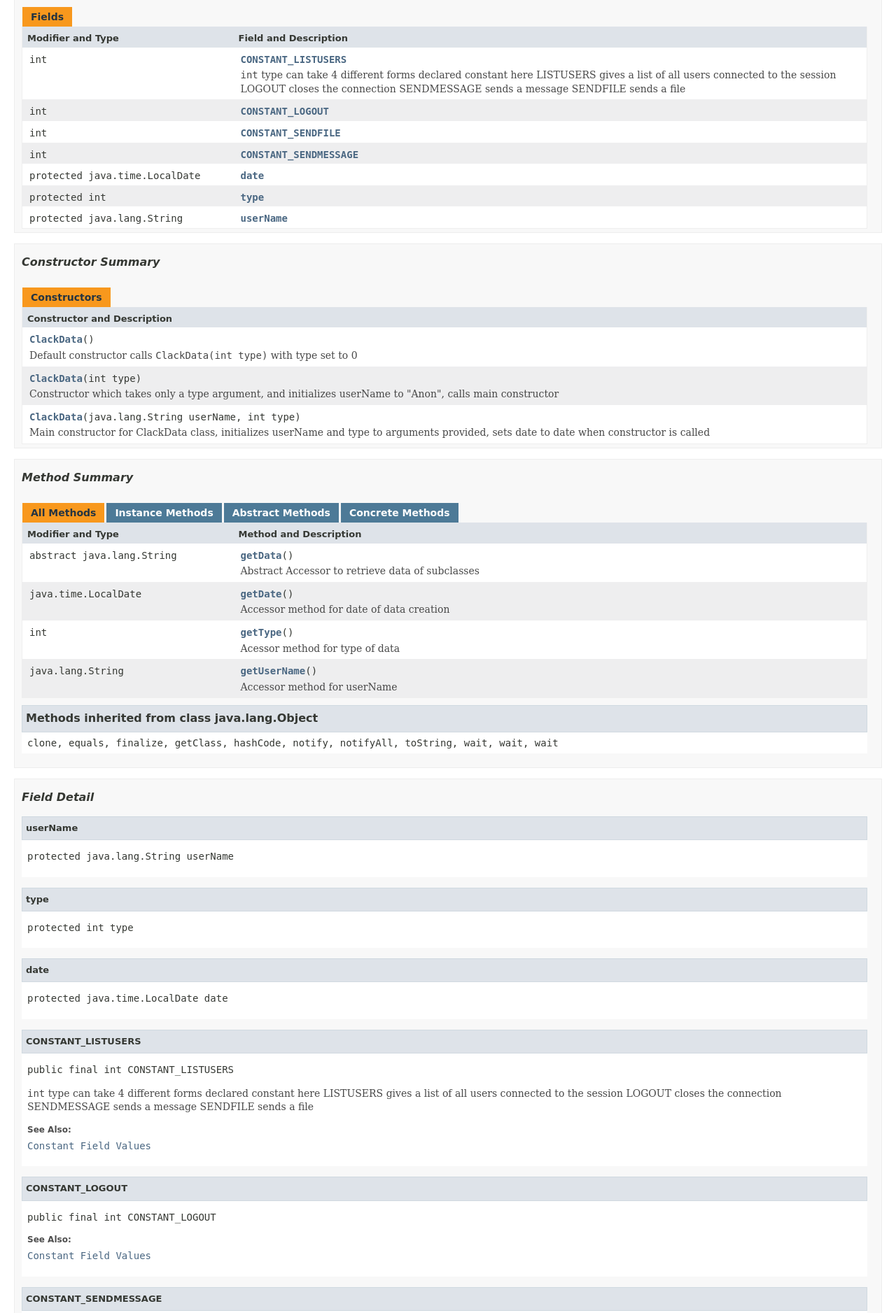
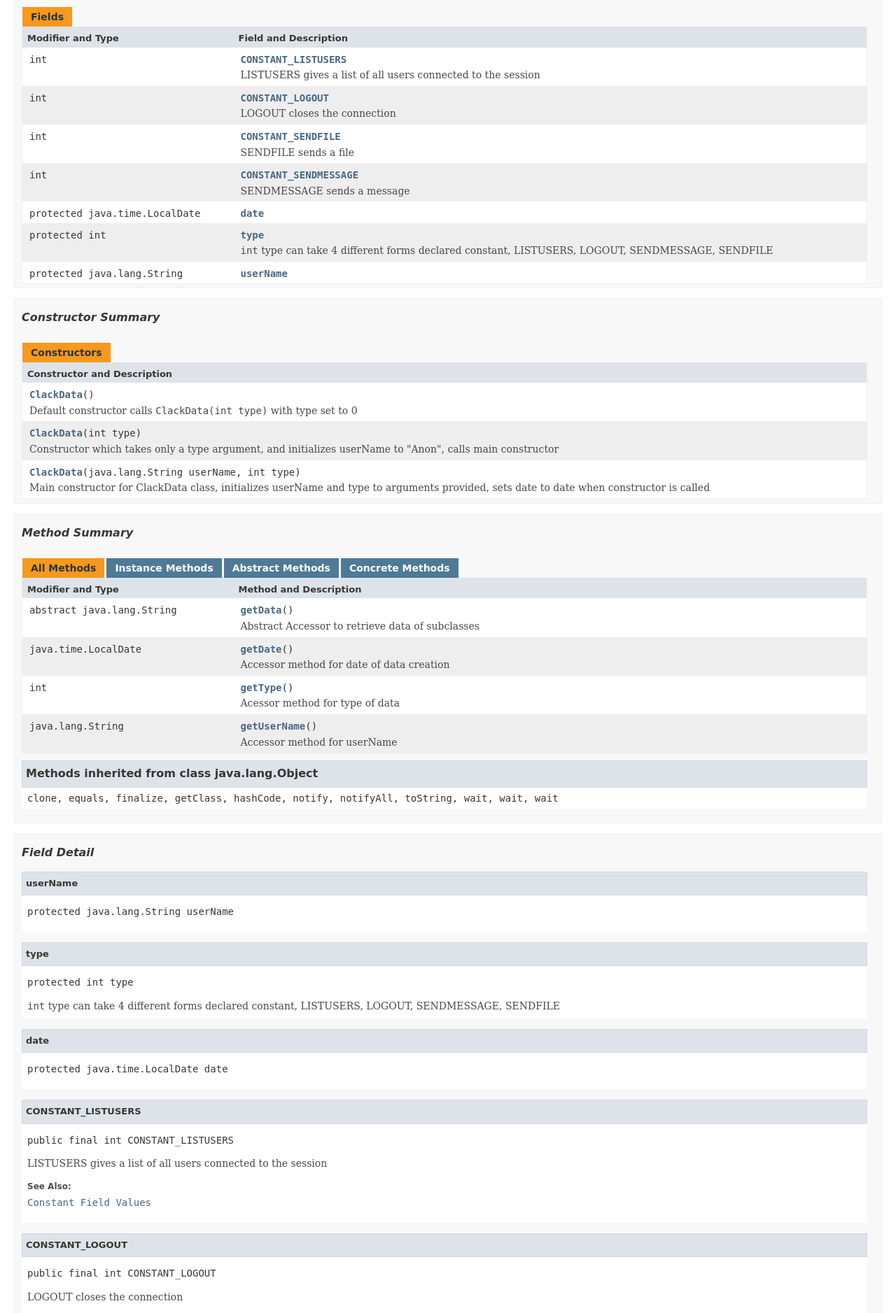
Before and after one commit to gabriellazhalov/Project1, a plain HTML site: page src/data/docFolder/data/ClackData.html in a window 1280 px wide. Shown: the part 460-2337 px from the top of the page at 70% size. Drawn offline with Linux system fonts and the light colour scheme; a web font is replaced by a local one.

Commit message:
ClackData v.5 JavaDoc comments updated slightly

```diff
--- a/src/data/docFolder/data/ClackData.html
+++ b/src/data/docFolder/data/ClackData.html
@@ -2,7 +2,7 @@
 <!-- NewPage -->
 <html lang="en">
 <head>
-<!-- Generated by javadoc (1.8.0_341) on Sun Oct 02 14:19:43 EDT 2022 -->
+<!-- Generated by javadoc (1.8.0_341) on Sun Oct 02 14:27:35 EDT 2022 -->
 <title>ClackData</title>
 <meta name="date" content="2022-10-02">
 <link rel="stylesheet" type="text/css" href="../stylesheet.css" title="Style">
@@ -136,24 +136,26 @@ extends java.lang.Object</pre>
 <tr class="altColor">
 <td class="colFirst"><code>int</code></td>
 <td class="colLast"><code><span class="memberNameLink"><a href="../data/ClackData.html#CONSTANT_LISTUSERS">CONSTANT_LISTUSERS</a></span></code>
-<div class="block"><code>int</code> type can take 4 different forms declared constant here
- LISTUSERS gives a list of all users connected to the session
- LOGOUT closes the connection
- SENDMESSAGE sends a message
- SENDFILE sends a file</div>
+<div class="block">LISTUSERS gives a list of all users connected to the session</div>
 </td>
 </tr>
 <tr class="rowColor">
 <td class="colFirst"><code>int</code></td>
-<td class="colLast"><code><span class="memberNameLink"><a href="../data/ClackData.html#CONSTANT_LOGOUT">CONSTANT_LOGOUT</a></span></code>&nbsp;</td>
+<td class="colLast"><code><span class="memberNameLink"><a href="../data/ClackData.html#CONSTANT_LOGOUT">CONSTANT_LOGOUT</a></span></code>
+<div class="block">LOGOUT closes the connection</div>
+</td>
 </tr>
 <tr class="altColor">
 <td class="colFirst"><code>int</code></td>
-<td class="colLast"><code><span class="memberNameLink"><a href="../data/ClackData.html#CONSTANT_SENDFILE">CONSTANT_SENDFILE</a></span></code>&nbsp;</td>
+<td class="colLast"><code><span class="memberNameLink"><a href="../data/ClackData.html#CONSTANT_SENDFILE">CONSTANT_SENDFILE</a></span></code>
+<div class="block">SENDFILE sends a file</div>
+</td>
 </tr>
 <tr class="rowColor">
 <td class="colFirst"><code>int</code></td>
-<td class="colLast"><code><span class="memberNameLink"><a href="../data/ClackData.html#CONSTANT_SENDMESSAGE">CONSTANT_SENDMESSAGE</a></span></code>&nbsp;</td>
+<td class="colLast"><code><span class="memberNameLink"><a href="../data/ClackData.html#CONSTANT_SENDMESSAGE">CONSTANT_SENDMESSAGE</a></span></code>
+<div class="block">SENDMESSAGE sends a message</div>
+</td>
 </tr>
 <tr class="altColor">
 <td class="colFirst"><code>protected java.time.LocalDate</code></td>
@@ -161,7 +163,9 @@ extends java.lang.Object</pre>
 </tr>
 <tr class="rowColor">
 <td class="colFirst"><code>protected int</code></td>
-<td class="colLast"><code><span class="memberNameLink"><a href="../data/ClackData.html#type">type</a></span></code>&nbsp;</td>
+<td class="colLast"><code><span class="memberNameLink"><a href="../data/ClackData.html#type">type</a></span></code>
+<div class="block"><code>int</code> type can take 4 different forms declared constant, LISTUSERS, LOGOUT, SENDMESSAGE, SENDFILE</div>
+</td>
 </tr>
 <tr class="altColor">
 <td class="colFirst"><code>protected java.lang.String</code></td>
@@ -274,6 +278,7 @@ extends java.lang.Object</pre>
 <li class="blockList">
 <h4>type</h4>
 <pre>protected&nbsp;int type</pre>
+<div class="block"><code>int</code> type can take 4 different forms declared constant, LISTUSERS, LOGOUT, SENDMESSAGE, SENDFILE</div>
 </li>
 </ul>
 <a name="date">
@@ -292,11 +297,7 @@ extends java.lang.Object</pre>
 <li class="blockList">
 <h4>CONSTANT_LISTUSERS</h4>
 <pre>public final&nbsp;int CONSTANT_LISTUSERS</pre>
-<div class="block"><code>int</code> type can take 4 different forms declared constant here
- LISTUSERS gives a list of all users connected to the session
- LOGOUT closes the connection
- SENDMESSAGE sends a message
- SENDFILE sends a file</div>
+<div class="block">LISTUSERS gives a list of all users connected to the session</div>
 <dl>
 <dt><span class="seeLabel">See Also:</span></dt>
 <dd><a href="../constant-values.html#data.ClackData.CONSTANT_LISTUSERS">Constant Field Values</a></dd>
@@ -310,6 +311,7 @@ extends java.lang.Object</pre>
 <li class="blockList">
 <h4>CONSTANT_LOGOUT</h4>
 <pre>public final&nbsp;int CONSTANT_LOGOUT</pre>
+<div class="block">LOGOUT closes the connection</div>
 <dl>
 <dt><span class="seeLabel">See Also:</span></dt>
 <dd><a href="../constant-values.html#data.ClackData.CONSTANT_LOGOUT">Constant Field Values</a></dd>
@@ -323,6 +325,7 @@ extends java.lang.Object</pre>
 <li class="blockList">
 <h4>CONSTANT_SENDMESSAGE</h4>
 <pre>public final&nbsp;int CONSTANT_SENDMESSAGE</pre>
+<div class="block">SENDMESSAGE sends a message</div>
 <dl>
 <dt><span class="seeLabel">See Also:</span></dt>
 <dd><a href="../constant-values.html#data.ClackData.CONSTANT_SENDMESSAGE">Constant Field Values</a></dd>
@@ -336,6 +339,7 @@ extends java.lang.Object</pre>
 <li class="blockList">
 <h4>CONSTANT_SENDFILE</h4>
 <pre>public final&nbsp;int CONSTANT_SENDFILE</pre>
+<div class="block">SENDFILE sends a file</div>
 <dl>
 <dt><span class="seeLabel">See Also:</span></dt>
 <dd><a href="../constant-values.html#data.ClackData.CONSTANT_SENDFILE">Constant Field Values</a></dd>
```
Also changed, not shown: src/data/docFolder/allclasses-frame.html (+1 -1 lines), src/data/docFolder/allclasses-noframe.html (+1 -1 lines), src/data/docFolder/constant-values.html (+1 -1 lines), src/data/docFolder/data/FileClackData.html (+1 -1 lines), src/data/docFolder/data/MessageClackData.html (+1 -1 lines), src/data/docFolder/data/package-frame.html (+1 -1 lines), src/data/docFolder/data/package-summary.html (+1 -1 lines), src/data/docFolder/data/package-tree.html (+1 -1 lines), src/data/docFolder/deprecated-list.html (+1 -1 lines), src/data/docFolder/help-doc.html (+1 -1 lines), src/data/docFolder/index-all.html (+14 -10 lines), src/data/docFolder/index.html (+1 -1 lines), src/data/docFolder/overview-tree.html (+1 -1 lines), 1 other file.
